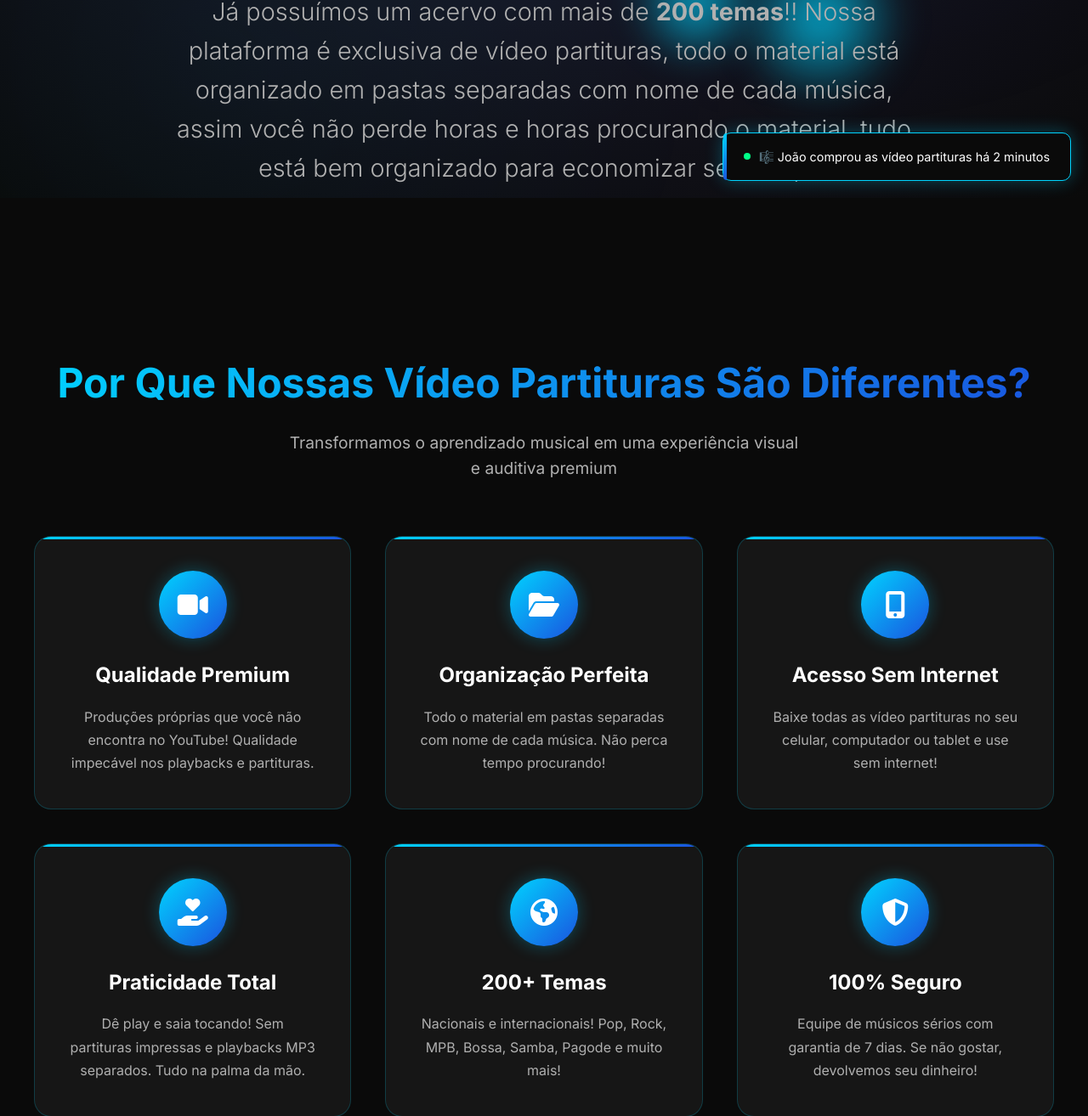
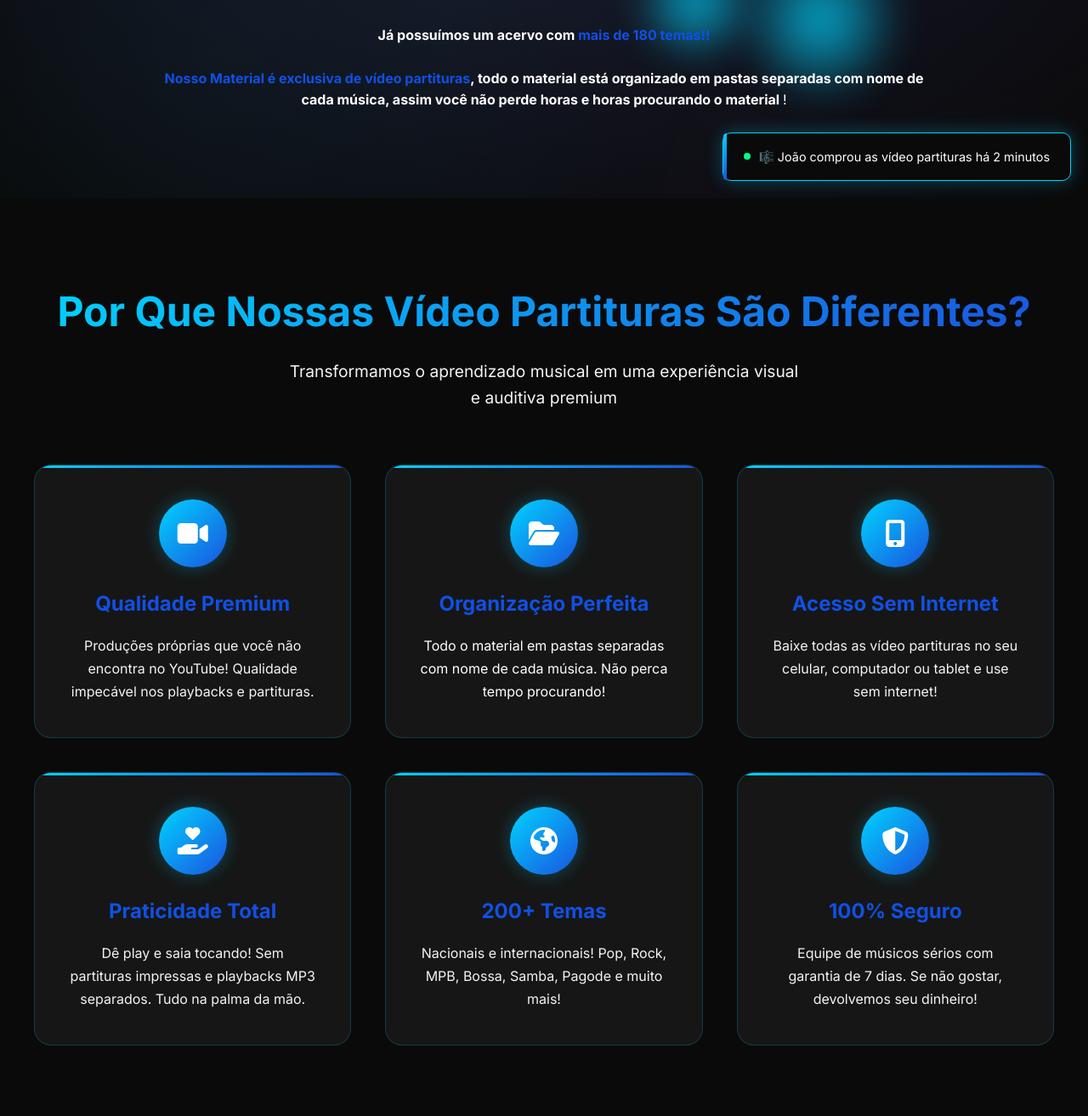
Before and after one commit to RaioneMachado/vsl-mp4-sax, a plain HTML site: page index.html in a window 1280 px wide. Shown: the part 567-1881 px from the top of the page at 85% size. Drawn offline with Linux system fonts and the light colour scheme; a script that the page names is missing.

Commit message:
atualização

```diff
--- a/index.html
+++ b/index.html
@@ -38,8 +38,11 @@
                         <span>Clique aqui e Veja o que estão dizendo sobre nossas vídeo partituras premium!</span>
                     </a>
                 </div>
-                <p class="hero-subtitle">
-                    Já possuímos um acervo com mais de <strong>200 temas</strong>!! Nossa plataforma é exclusiva de vídeo partituras, todo o material está organizado em pastas separadas com nome de cada música, assim você não perde horas e horas procurando o material, tudo está bem organizado para economizar seu tempo!
+                <p>
+                    <strong>
+                        Já possuímos um acervo com <span style="color: #1150e4;">mais de <strong>180 temas!! </span> <br>
+                        <br></strong><span style="color: #1150e4;">Nosso Material é exclusiva de vídeo partituras</span>, todo o material está organizado em pastas separadas com nome de cada música, assim você não perde horas e horas procurando o material
+                    </strong>!
                 </p>
 
             </div>
@@ -51,7 +54,7 @@
         <div class="container">
             <div class="section-title">
                 <h2>Por Que Nossas Vídeo Partituras São Diferentes?</h2>
-                <p>Transformamos o aprendizado musical em uma experiência visual e auditiva premium</p>
+                <p><span style="color: #f3f4f5;"><span style="color: #f3f4f5;">Transformamos o aprendizado musical em uma experiência visual e auditiva premium</span></span></p>
             </div>
 
             <div class="features-grid">
@@ -59,48 +62,48 @@
                     <div class="feature-icon">
                         <i class="fas fa-video"></i>
                     </div>
-                    <h3>Qualidade Premium</h3>
-                    <p>Produções próprias que você não encontra no YouTube! Qualidade impecável nos playbacks e partituras.</p>
+                    <h3><span style="color: #1150e4;">Qualidade Premium</span></h3>
+                    <p><span style="color: #f3f4f5;">Produções próprias que você não encontra no YouTube! Qualidade impecável nos playbacks e partituras.</span></p>
                 </div>
 
                 <div class="feature-card fade-in-up" data-aos-delay="100">
                     <div class="feature-icon">
                         <i class="fas fa-folder-open"></i>
                     </div>
-                    <h3>Organização Perfeita</h3>
-                    <p>Todo o material em pastas separadas com nome de cada música. Não perca tempo procurando!</p>
+                    <h3><span style="color: #1150e4 ;">Organização Perfeita</span></h3>
+                    <p><span style="color: #fff;">Todo o material em pastas separadas com nome de cada música. Não perca tempo procurando!</span></p>
                 </div>
 
                 <div class="feature-card fade-in-right" data-aos-delay="200">
                     <div class="feature-icon">
                         <i class="fas fa-mobile-alt"></i>
                     </div>
-                    <h3>Acesso Sem Internet</h3>
-                    <p>Baixe todas as vídeo partituras no seu celular, computador ou tablet e use sem internet!</p>
+                    <h3><span style="color: #1150e4 ;">Acesso Sem Internet</span></h3>
+                    <p><span style="color: #f3f4f5;">Baixe todas as vídeo partituras no seu celular, computador ou tablet e use sem internet!</span></p>
                 </div>
 
                 <div class="feature-card fade-in-left" data-aos-delay="300">
                     <div class="feature-icon">
                         <i class="fas fa-hand-holding-heart"></i>
                     </div>
-                    <h3>Praticidade Total</h3>
-                    <p>Dê play e saia tocando! Sem partituras impressas e playbacks MP3 separados. Tudo na palma da mão.</p>
+                    <h3><span style="color: #1150e4 ;">Praticidade Total</span></h3>
+                    <p><span style="color: #f3f4f5;">Dê play e saia tocando! Sem partituras impressas e playbacks MP3 separados. Tudo na palma da mão.</span></p>
                 </div>
 
                 <div class="feature-card fade-in-up" data-aos-delay="400">
                     <div class="feature-icon">
                         <i class="fas fa-globe-americas"></i>
                     </div>
-                    <h3>200+ Temas</h3>
-                    <p>Nacionais e internacionais! Pop, Rock, MPB, Bossa, Samba, Pagode e muito mais!</p>
+                    <h3><span style="color: #1150e4 ;">200+ Temas</span></h3>
+                    <p><span style="color: #f3f4f5;">Nacionais e internacionais! Pop, Rock, MPB, Bossa, Samba, Pagode e muito mais!</span></p>
                 </div>
 
                 <div class="feature-card fade-in-right" data-aos-delay="500">
                     <div class="feature-icon">
                         <i class="fas fa-shield-alt"></i>
                     </div>
-                    <h3>100% Seguro</h3>
-                    <p>Equipe de músicos sérios com garantia de 7 dias. Se não gostar, devolvemos seu dinheiro!</p>
+                    <h3><span style="color: #1150e4 ;">100% Seguro</span></h3>
+                    <p><span style="color: #f3f4f5;">Equipe de músicos sérios com garantia de 7 dias. Se não gostar, devolvemos seu dinheiro!</span></p>
                 </div>
             </div>
         </div>
@@ -131,7 +134,7 @@
   <div class="container">
     <div class="section-title">
       <h2>Olha só alguns exemplos que você vai receber!</h2>
-      <p>Conheça alguns dos 200+ temas disponíveis em nossa plataforma</p>
+      <p><span style="color: #f3f4f5;">Conheça alguns dos 200+ temas disponíveis em nossa plataforma</span></p>
     </div>
 
     <div class="examples-grid">
@@ -141,25 +144,10 @@
           <div class="example-icon"><i class="fas fa-music"></i></div>
           <div class="example-title"><h3>Menina Veneno</h3><span class="music-tag nacional">Nacional</span></div>
         </div>
-        <p class="example-description">Que tal começar com o clássico Menina Veneno? O solo de sax icônico dessa música vai fazer você reviver um dos maiores hits da música brasileira.</p>
+        <p class="example-description"><span style="color: #f3f4f5;">Que tal começar com o clássico Menina Veneno? O solo de sax icônico dessa música vai fazer você reviver um dos maiores hits da música brasileira.</span></p>
         <div class="example-video">
           <div class="video-wrapper" data-youtube-id="vmpqoS2BgN4">
             <iframe data-src-base="https://www.youtube.com/embed/vmpqoS2BgN4" title="Menina Veneno - Vídeo Partitura" allow="accelerometer; autoplay; clipboard-write; encrypted-media; gyroscope; picture-in-picture; web-share" allowfullscreen></iframe>
-            <div class="video-overlay" aria-hidden="true"><div class="msg" style="display:none"></div></div>
-          </div>
-        </div>
-      </div>
-
-      <!-- Uma Brasileira -->
-      <div class="example-item">
-        <div class="example-header">
-          <div class="example-icon"><i class="fas fa-guitar"></i></div>
-          <div class="example-title"><h3>Uma Brasileira</h3><span class="music-tag nacional">Nacional</span></div>
-        </div>
-        <p class="example-description">Temos também, Uma Brasileira, dos Paralamas do Sucesso, traz aquela vibe contagiante que é impossível não amar.</p>
-        <div class="example-video">
-          <div class="video-wrapper" data-youtube-id="_eBWSJa0Mog">
-            <iframe data-src-base="https://www.youtube.com/embed/_eBWSJa0Mog" title="Uma Brasileira - Vídeo Partitura" allow="accelerometer; autoplay; clipboard-write; encrypted-media; gyroscope; picture-in-picture; web-share" allowfullscreen></iframe>
             <div class="video-overlay" aria-hidden="true"><div class="msg" style="display:none"></div></div>
           </div>
         </div>
@@ -174,7 +162,7 @@
         <p class="example-description">Internacionais? Claro que sim! Se você é fã de hits latinos, vai adorar Vivir Sin Aire, um sucesso absoluto da banda Maná – perfeito para tocar e emocionar.</p>
         <div class="example-video">
           <div class="video-wrapper" data-youtube-id="ho6kZjBszIU">
-            <iframe data-src-base="https://www.youtube.com/embed/ho6kZjBszIU" title="Vivir Sin Aire - Vídeo Partitura" allow="accelerometer; autoplay; clipboard-write; encrypted-media; gyroscope; picture-in-picture; web-share" allowfullscreen></iframe>
+            <iframe data-src-base="https://www.youtube.com/embed/_eBWSJa0Mog" title="Vivir Sin Aire - Vídeo Partitura" allow="accelerometer; autoplay; clipboard-write; encrypted-media; gyroscope; picture-in-picture; web-share" allowfullscreen></iframe>
             <div class="video-overlay" aria-hidden="true"><div class="msg" style="display:none"></div></div>
           </div>
         </div>
@@ -189,7 +177,7 @@
         <p class="example-description">E para os apaixonados por rock, confira o clássico Your Love! Preste atenção na qualidade impecável dos playbacks e das partituras!</p>
         <div class="example-video">
           <div class="video-wrapper" data-youtube-id="uYG7VA-kxMI">
-            <iframe data-src-base="https://www.youtube.com/embed/uYG7VA-kxMI" title="Your Love - Vídeo Partitura" allow="accelerometer; autoplay; clipboard-write; encrypted-media; gyroscope; picture-in-picture; web-share" allowfullscreen></iframe>
+            <iframe data-src-base="https://www.youtube.com/embed/ho6kZjBszIU" title="Your Love - Vídeo Partitura" allow="accelerometer; autoplay; clipboard-write; encrypted-media; gyroscope; picture-in-picture; web-share" allowfullscreen></iframe>
             <div class="video-overlay" aria-hidden="true"><div class="msg" style="display:none"></div></div>
           </div>
         </div>
```
